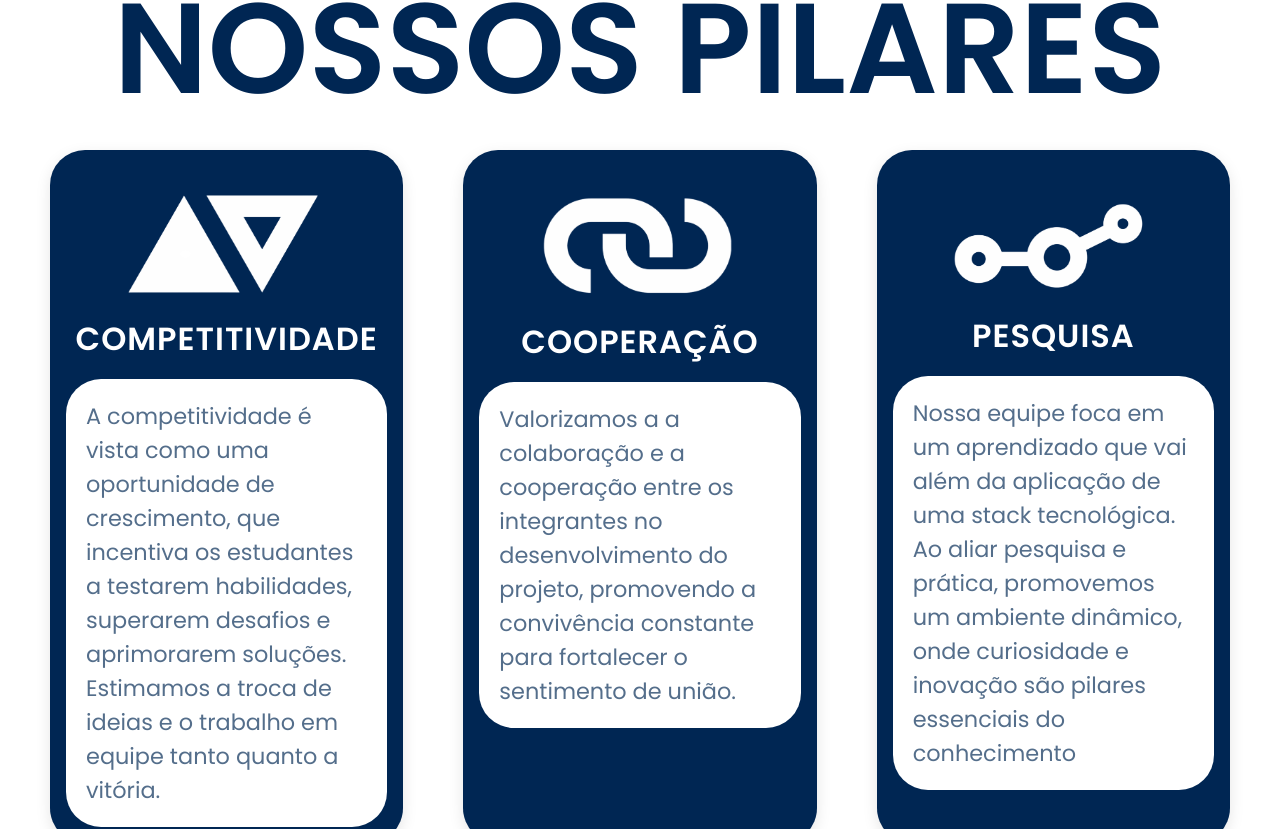
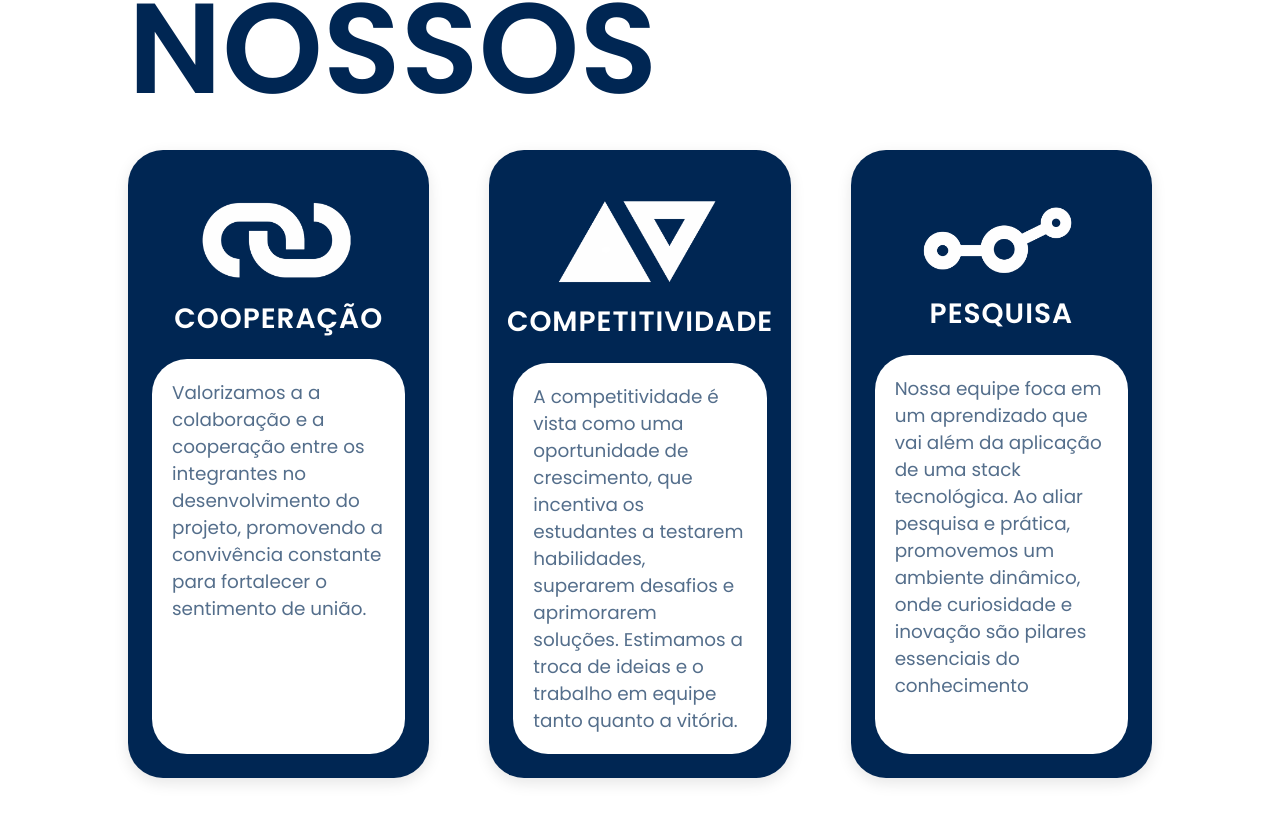
Before and after one commit to carrossel-caipira/site, a React (Vite) app: page / in a window 1280 px wide. Shown: the part 3251-4080 px from the top of the page. Built offline with nearby package versions, Linux system fonts and the light colour scheme.

Commit message:
estilizacao nossos pilares

```diff
--- a/src/components/Pilares/index.jsx
+++ b/src/components/Pilares/index.jsx
@@ -11,15 +11,15 @@ import aaa3 from "../../assets/images/doisdois(1).png";
 const items = [
   {
     id: 1,
+    title: "COOPERAÇÃO           ",
+    desc: "Valorizamos a a colaboração e a cooperação entre os integrantes no desenvolvimento do projeto, promovendo a convivência constante para fortalecer o sentimento de união.",
+    icon: aaa2,
+  },
+  {
+    id: 2,
     title: "COMPETITIVIDADE",
     desc: "A competitividade é vista como uma oportunidade de crescimento, que incentiva os estudantes a testarem habilidades, superarem desafios e aprimorarem soluções. Estimamos a troca de ideias e o trabalho em equipe tanto quanto a vitória.",
     icon: aaa3,
-  },
-  {
-    id: 2,
-    title: "COOPERAÇÃO           ",
-    desc: "Valorizamos a a colaboração e a cooperação entre os integrantes no desenvolvimento do projeto, promovendo a convivência constante para fortalecer o sentimento de união.",
-    icon: aaa2,
   },
   {
     id: 3,
@@ -32,7 +32,7 @@ const items = [
 function Objetivos() {
   return (
     <Section>
-      <Title>NOSSOS PILARES</Title>
+      <Title style={{alignSelf: "flex-start"}}>NOSSOS</Title>
       <GridContainer>
         {items.map((item) => (
           <Card key={item.id}>
@@ -46,6 +46,7 @@ function Objetivos() {
           </Card>
         ))}
       </GridContainer>
+      <Title style={{alignSelf: "flex-end"}}>PILARES</Title>
     </Section>
   );
 }
--- a/src/components/Pilares/styles.jsx
+++ b/src/components/Pilares/styles.jsx
@@ -10,11 +10,12 @@ export const Section = styled.section`
   min-height: 70vh;
   width: 100vw;
   background-color: white;
-  padding-right:50px;
-  padding-left:50px;
   text-align: center;
   Margin-top: 0px;
   margin-bottom: ${(props) => props.theme.margin_sections};
+
+  width: 80%;
+  align-self: center;
 
   & ${Title} {
     color: ${(props) => props.theme.darkBg};
@@ -45,6 +46,7 @@ export const Section = styled.section`
 
 export const GridContainer = styled.div`
   margin-top: 30px;
+  margin-bottom: 30px;
   display: grid;
   grid-template-columns: repeat(auto-fit, minmax(280px, 1fr));
 
@@ -69,10 +71,11 @@ export const Card = styled.div`
   flex-direction: column;
   align-items: center;
   background: ${(props) => props.theme.darkBg};
-  padding: 1em;
+  padding: 1.5em;
   border-radius: 35px;
   box-shadow: 0 5px 15px rgba(0, 0, 0, 0.1);
-  min-height: 550px;
+
+  min-height: 400px;
 
   @media (max-width: 980px) {
     min-height: auto;
@@ -86,6 +89,33 @@ export const Card = styled.div`
     text-align: center;
     letter-spacing: 1px;
 
+`;
+export const HeaderBox = styled.div`
+  display: flex;
+  flex-direction: column;
+  align-items: center;
+  justify-content: center;
+`;
+
+export const Box = styled.div`
+  background-color: white;
+  width: auto;
+  padding: 20px;
+  border-radius: 35px;
+  display: flex;
+  margin-top: 2.8rem;
+  flex-direction: column;
+  align-items: center;
+
+  height: 100%;
+
+  & ${Paragraph} {
+    text-align: left;
+    margin: 0;
+  }
+`;
+
+/*
   @media (max-width: 1780px) {
     font-size: 3rem;
   }
@@ -122,32 +152,7 @@ export const Card = styled.div`
     font-size: 1.8rem;
   }
   }
-`;
-export const HeaderBox = styled.div`
-  display: flex;
-  flex-direction: column;
-  align-items: center;
-  justify-content: center;
-`;
-
-export const Box = styled.div`
-  background-color: white;
-  width: auto;
-  padding: 20px;
-  border-radius: 35px;
-  display: flex;
-  margin-top: 2.8rem;
-  flex-direction: column;
-  align-items: center;
-
-  min-height: 19.5em;
-
-  & ${Paragraph} {
-  font-size: 1.4rem;
-    text-align: left;
-    margin: 0;
-  }
-`;
+*/
 
 export const Icon = styled.img`
   margin-top: 16px;
--- a/src/components/SubTitle/styles.jsx
+++ b/src/components/SubTitle/styles.jsx
@@ -3,7 +3,7 @@ import styled from "styled-components";
 export const SubTitle = styled.h2`
   font-family: Poppins;
   color: ${(props) => props.theme.subTitleColor};
-  font-size: 3.25rem;
+  font-size: 1.75rem;
   line-height: 2;
   font-weight: 900;
   height: fit-content;
```
